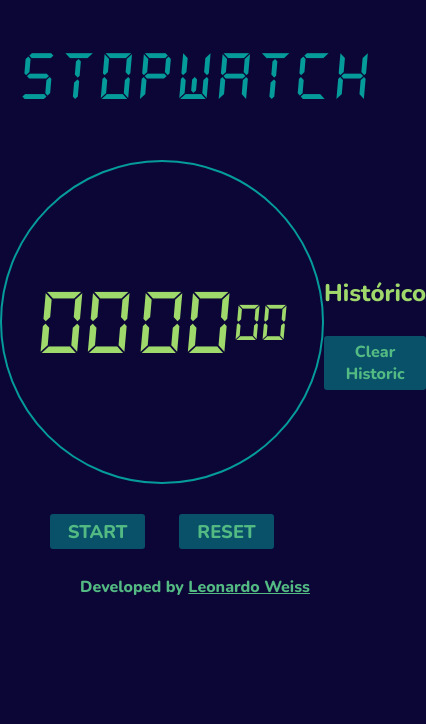
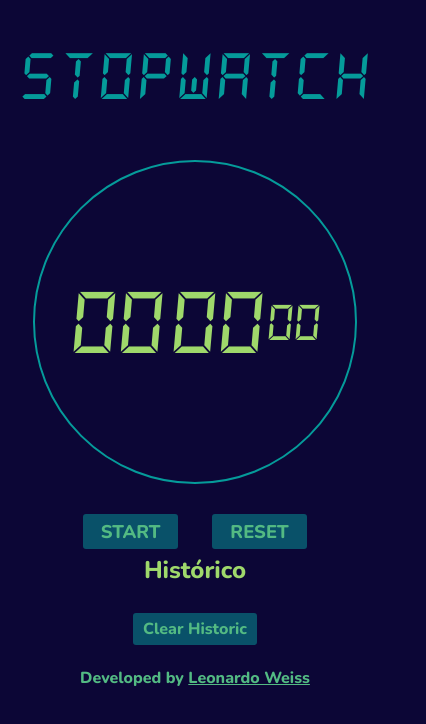
Before and after one commit to leonardoweiss/StopWatch, a plain HTML site: page index.html in a window 390 px wide. Shown: the whole page, 426 px wide, since content can reach past the window. Drawn offline with nearby package versions, Linux system fonts and the light colour scheme; a web font is replaced by a local one.

Commit message:
criando responsiveness and adding icon

```diff
--- a/index.html
+++ b/index.html
@@ -2,6 +2,7 @@
     <html lang="pt-br">
         <head>
             <title>CRONÔMETRO - STOPWATCH</title>
+            <link rel="icon" href="img/icon.png">
 
             <!-- Meta tags Obrigatórias -->
             <meta charset="utf-8">
--- a/style.css
+++ b/style.css
@@ -126,3 +126,9 @@ footer{
 footer a{
     color: var(--color2);
 }
+
+@media screen and (max-width: 600px){
+    #container{
+        flex-direction: column;
+    }
+}
```
Also changed, not shown: img/icon.png (added).
